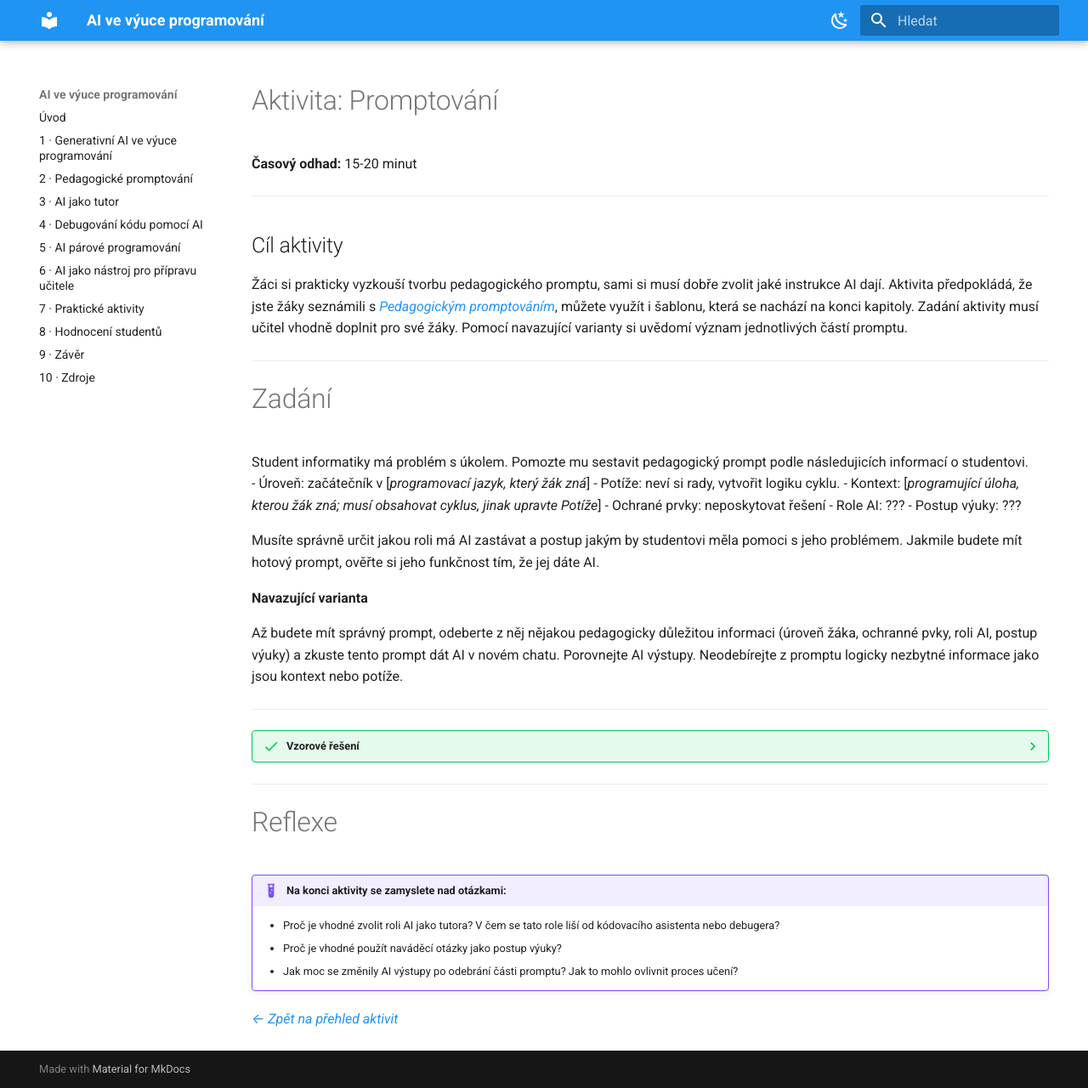
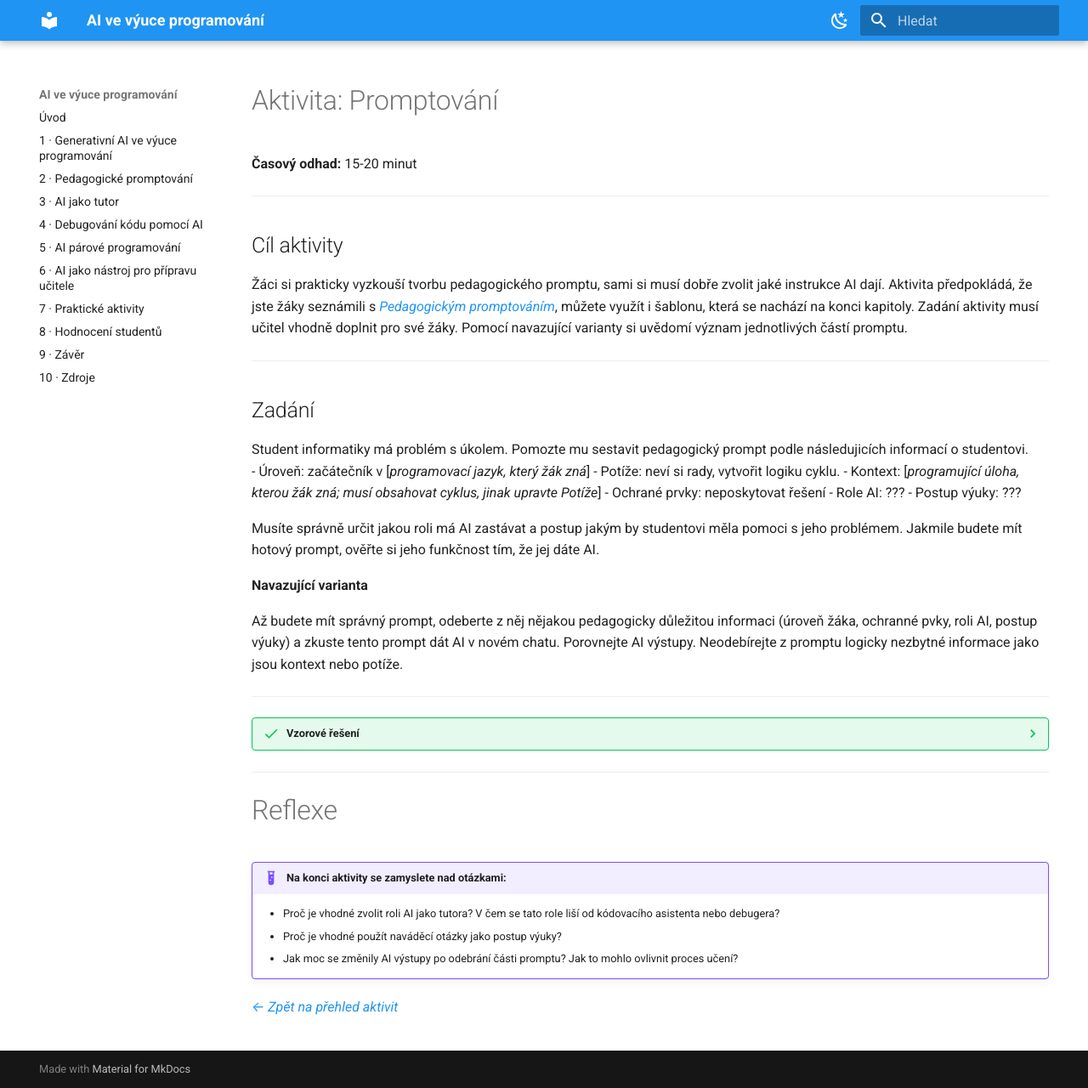
Before and after one commit to 547796/prirucka-AI-programovani, an MkDocs documentation site: the page built from docs/kapitola-07/prompt-writing.md, in a window 1280 px wide and 1280 px high. Shown: the whole window at 85% size. Built offline with MkDocs 1.6.1 and Material for MkDocs 9.7.7, drawn with Linux system fonts in a browser that asks for light colours.

Commit message:
odrazky promtovani2

```diff
--- a/docs/kapitola-07/prompt-writing.md
+++ b/docs/kapitola-07/prompt-writing.md
@@ -10,7 +10,7 @@
 
 ---
 
-# Zadání
+## Zadání
 
 Student informatiky má problém s úkolem. Pomozte mu sestavit pedagogický prompt podle následujicích informací o studentovi. <br>
 - Úroveň: začátečník v [*programovací jazyk, který žák zná*]
```
Also changed, not shown: docs/kapitola-07/ladeni-chyb.md (+1 -1 lines), site/kapitola-07/ladeni-chyb/index.html, site/search/search_index.json.
